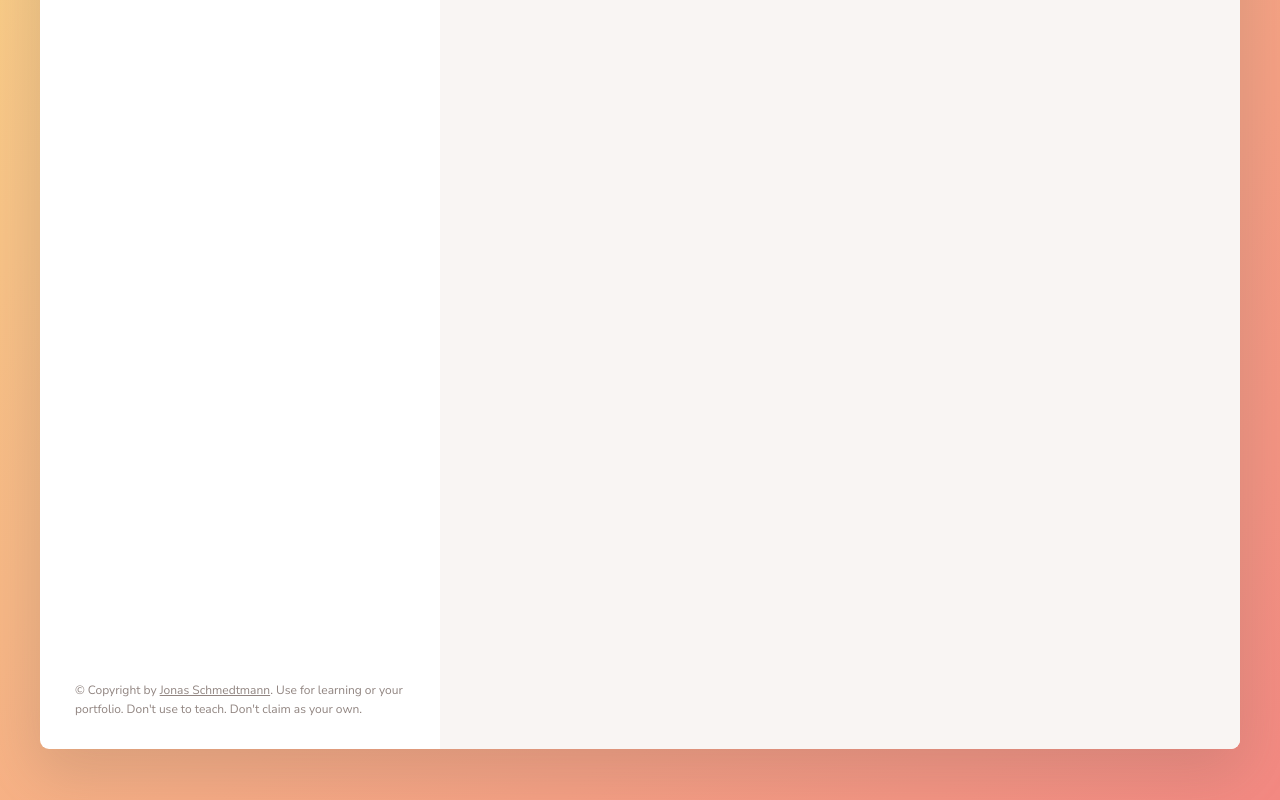
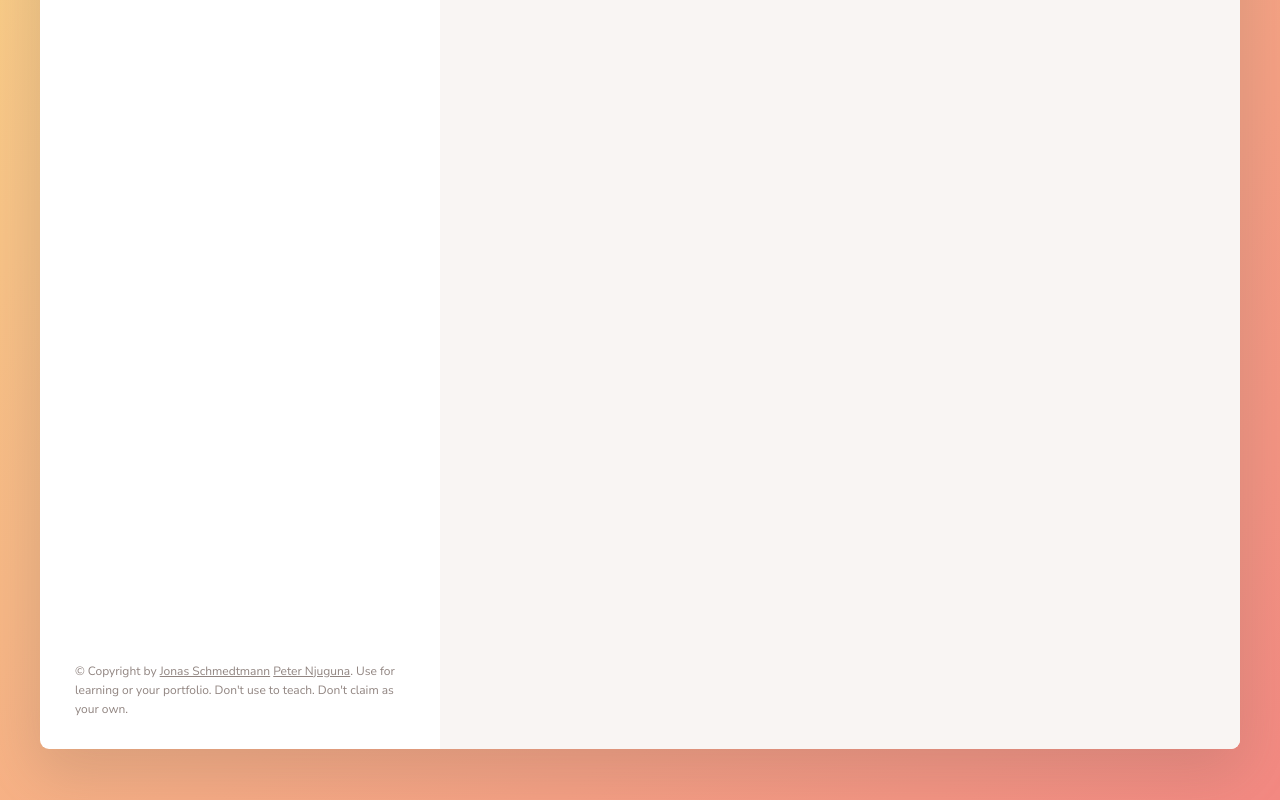
Before and after one commit to njugunapm233/recipe-generator, a website built with Parcel: page index.html in a window 1280 px wide. Shown: the part 472-1272 px from the top of the page. Built offline with nearby package versions, Linux system fonts and the light colour scheme.

Commit message:
copyright

```diff
--- a/index.html
+++ b/index.html
@@ -128,6 +128,12 @@
             target="_blank"
             href="https://twitter.com/jonasschmedtman"
             >Jonas Schmedtmann</a
+          >
+          <a
+            class="twitter-link"
+            target="_blank"
+            href="https://twitter.com/_PeterNjuguna"
+            >Peter Njuguna</a
           >. Use for learning or your portfolio. Don't use to teach. Don't claim
           as your own.
         </p>
```
